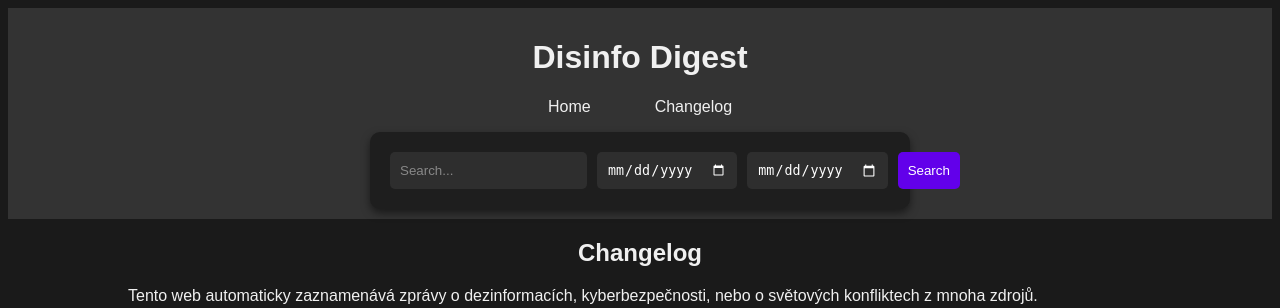
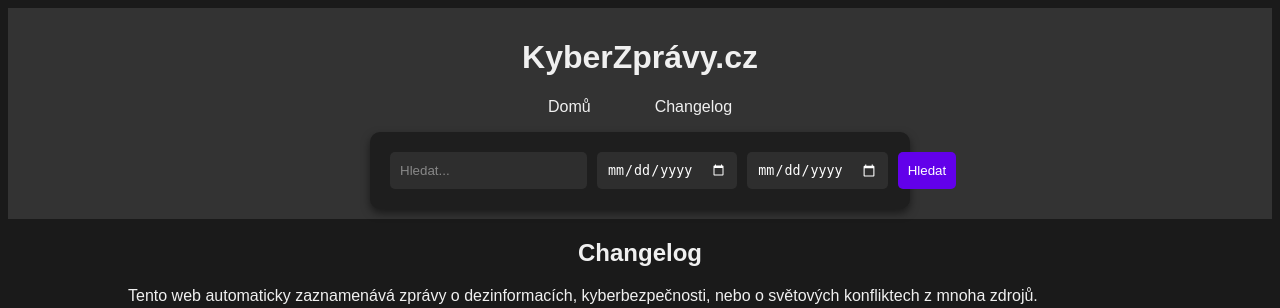
Before and after one commit to msamyel/disinfo-digest, a Flask app: page /changelog in a window 1280 px wide. Shown: the top 308 px of the page. Run offline with Flask 3, Linux system fonts and the light colour scheme; some libraries are stand-ins or nearby versions.

Commit message:
change website identity

```diff
--- a/app.py
+++ b/app.py
@@ -34,7 +34,6 @@ def index():
 
     return render_template(
         'index.html',
-        title='Home',
         articles=articles,
         article_counts=get_article_counts(),
         is_search=is_search,
--- a/templates/base.html
+++ b/templates/base.html
@@ -2,27 +2,28 @@
 <html>
 <head>
     {% if title %}
-    <title>{{ title }} - Disinfo Digest</title>
+    <title>{{ title }} - KyberZprávy</title>
     {% else %}
-    <title>Welcome to Disinfo Digest</title>
+    <title>KyberZprávy</title>
     {% endif %}
 
     <link rel="stylesheet" href="{{ url_for('static', filename='style.css') }}">
+    <link rel="icon" type="image/png" href="{{ url_for('static', filename='kz_favico_tp.png') }}">
 </head>
 <body>
 <header>
-    <h1>Disinfo Digest</h1>
+    <h1>KyberZprávy.cz</h1>
     <ul>
-        <li><a href="/" class="header__link">Home</a></li>
+        <li><a href="/" class="header__link">Domů</a></li>
         <li><a href="/changelog" class="header__link">Changelog</a></li>
     </ul>
 
     <div class="search-container">
         <form action="/" method="get">
-            <input type="text" placeholder="Search..." name="search_query" value="{{search_query if search_query }}">
+            <input type="text" placeholder="Hledat..." name="search_query" value="{{search_query if search_query }}">
             <input type="date" name="search_from" value="{{search_from}}">
             <input type="date" name="search_until" value="{{search_until}}">
-            <button type="submit">Search</button>
+            <button type="submit">Hledat</button>
         </form>
     </div>
 
@@ -30,8 +31,8 @@
     {% block content %}{% endblock %}
 <footer>
     <hr>
-    <p>O chod webu se starají <a href="https://github.com/jvetvicka">Jiří Větvička</a> a <a
-            href="https://github.com/msamyel">Matěj Voslař</a>.</p>
+    <p>O chod webu se starají <a href="https://jvetvicka.github.io/">Jiří Větvička</a> a <a
+            href="https://matejvi.cz/">Matěj Voslař</a>.</p>
 </footer>
 </body>
 </html>
```
Also changed, not shown: static/kz_favico_tp.png (added).
